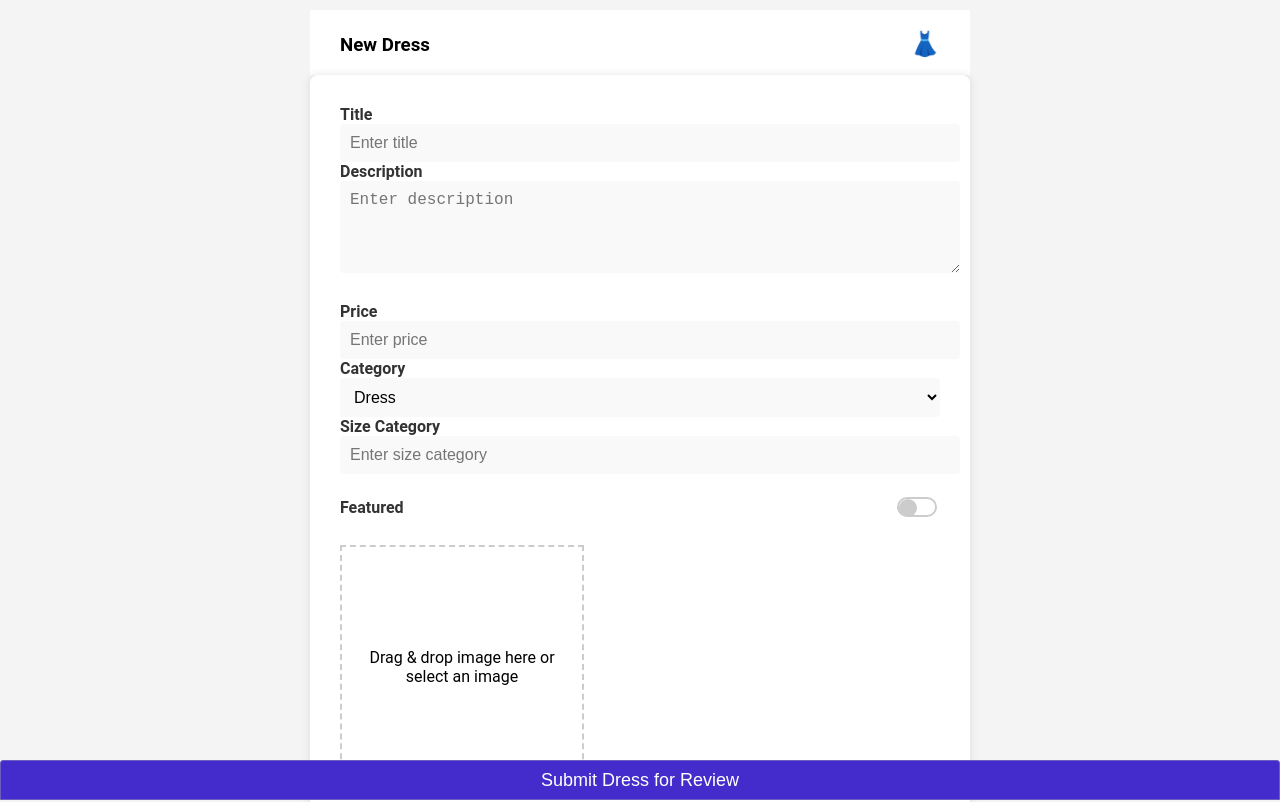
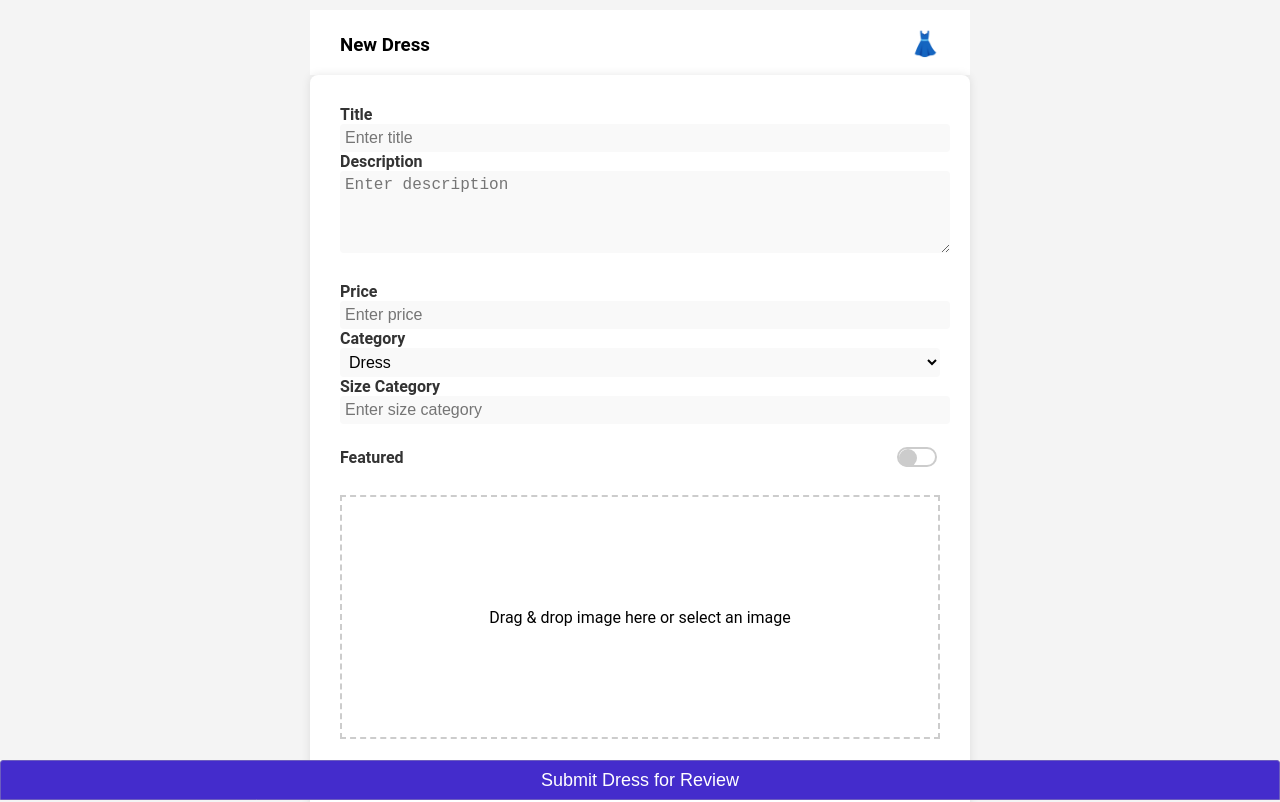
Before and after one commit to jossieT/react-register-form, a React (Create React App) app: page / in a window 1280 px wide. Shown: the top 802 px of the page. Built offline with nearby package versions, Linux system fonts and the light colour scheme.

Commit message:
error fix

```diff
--- a/src/App.css
+++ b/src/App.css
@@ -26,7 +26,8 @@ body {
 
 .form-control {
   width: 100%;
-  padding: 10px;
+  padding: 5px;
+  margin-right: 20px;
   font-size: 16px;
   border: none;
   border-radius: 4px;
@@ -193,19 +194,12 @@ body {
 
 .upload-container {
   border: 2px dashed #ccc;
-  width: 200px;
-  /* Set a fixed width */
+  display: flex;
+  justify-content: center; /* Horizontally center */
+  align-items: center; /* Vertically center */
+  border: 2px dashed #ccc;
   height: 200px;
-  /* Set a fixed height */
-  display: flex;
   flex-direction: column;
-  /* Adjust to column layout */
-  align-items: center;
-  justify-content: center;
-  overflow: hidden;
-  /* Ensure uploaded image fits within container */
-  position: relative;
-  /* Needed for absolute positioning of close button */
 }
 
 .upload-container.dragover {
```
